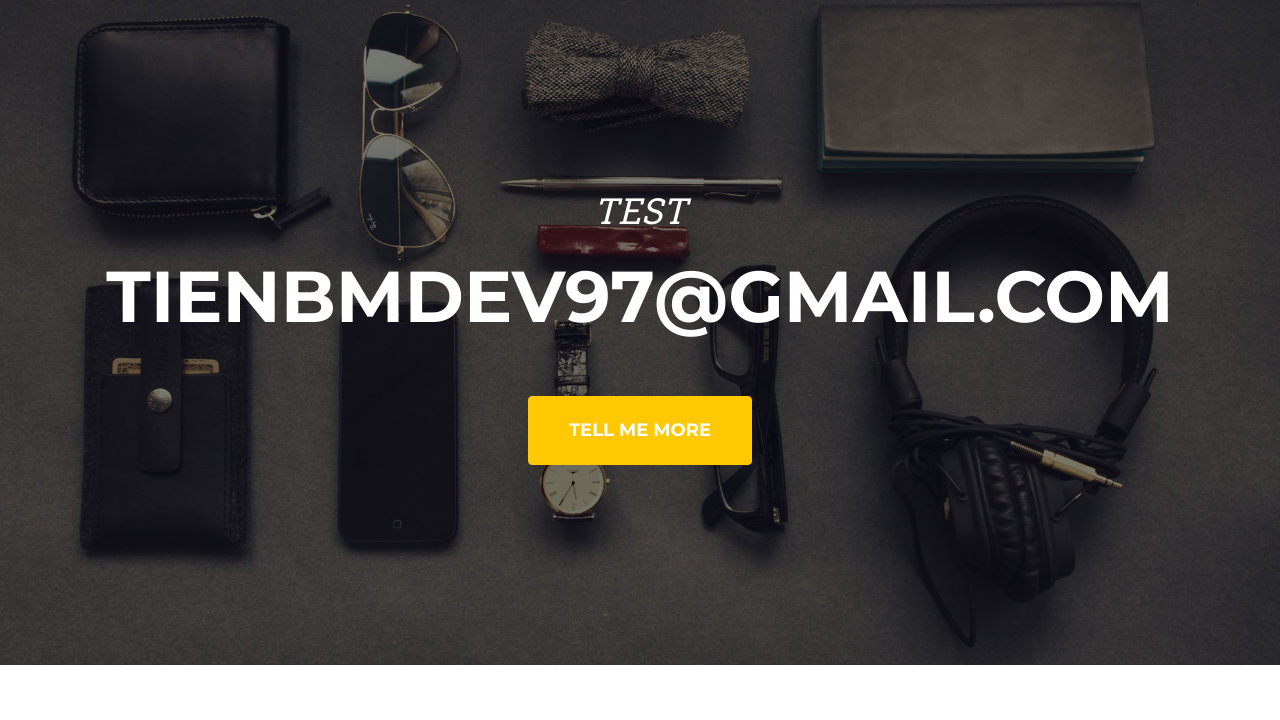
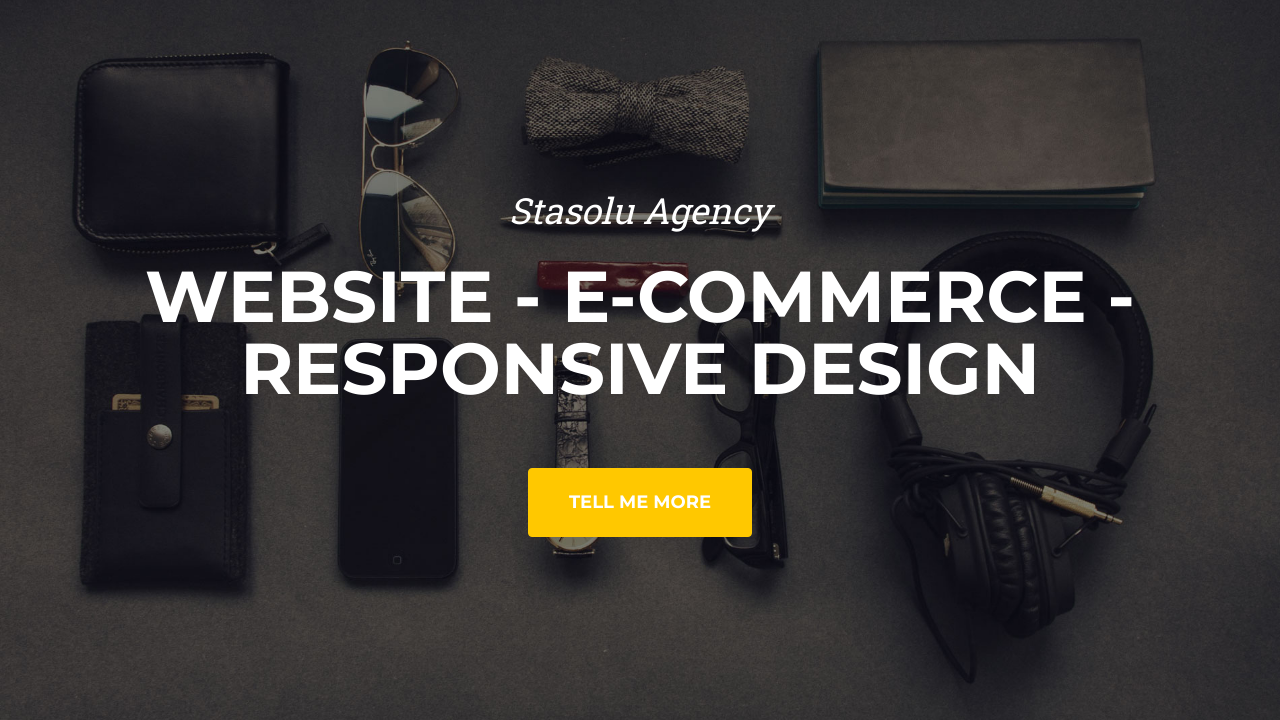
Before and after one commit to 15110139/tienbmdev97-seo, a plain HTML site: page index.html in a window 1280 px wide. Shown: the part 80-800 px from the top of the page. Drawn offline with nearby package versions, Linux system fonts and the light colour scheme.

Commit message:
update mete data header

```diff
--- a/index.html
+++ b/index.html
@@ -56,8 +56,8 @@
         <!-- Masthead-->
         <header class="masthead">
             <div class="container">
-                <div class="masthead-subheading">TEST</div>
-                <div class="masthead-heading text-uppercase">tienbmdev97@gmail.com</div>
+                <div class="masthead-subheading">Stasolu Agency</div>
+                <div class="masthead-heading text-uppercase">Website - E-Commerce - Responsive Design</div>
                 <a class="btn btn-primary btn-xl text-uppercase" href="#services">Tell Me More</a>
             </div>
         </header>
@@ -101,7 +101,7 @@
             <div class="container">
                 <div class="text-center">
                     <h2 class="section-heading text-uppercase">Portfolio</h2>
-                    <h3 class="section-subheading text-muted">Lorem ipsum dolor sit amet consectetur.</h3>
+                    <h3 class="section-subheading text-muted">I am outgoing, dedicated, and open-minded. I get across to people and adjust to changes with ease.</h3>
                 </div>
                 <div class="row">
                     <div class="col-lg-4 col-sm-6 mb-4">
```
